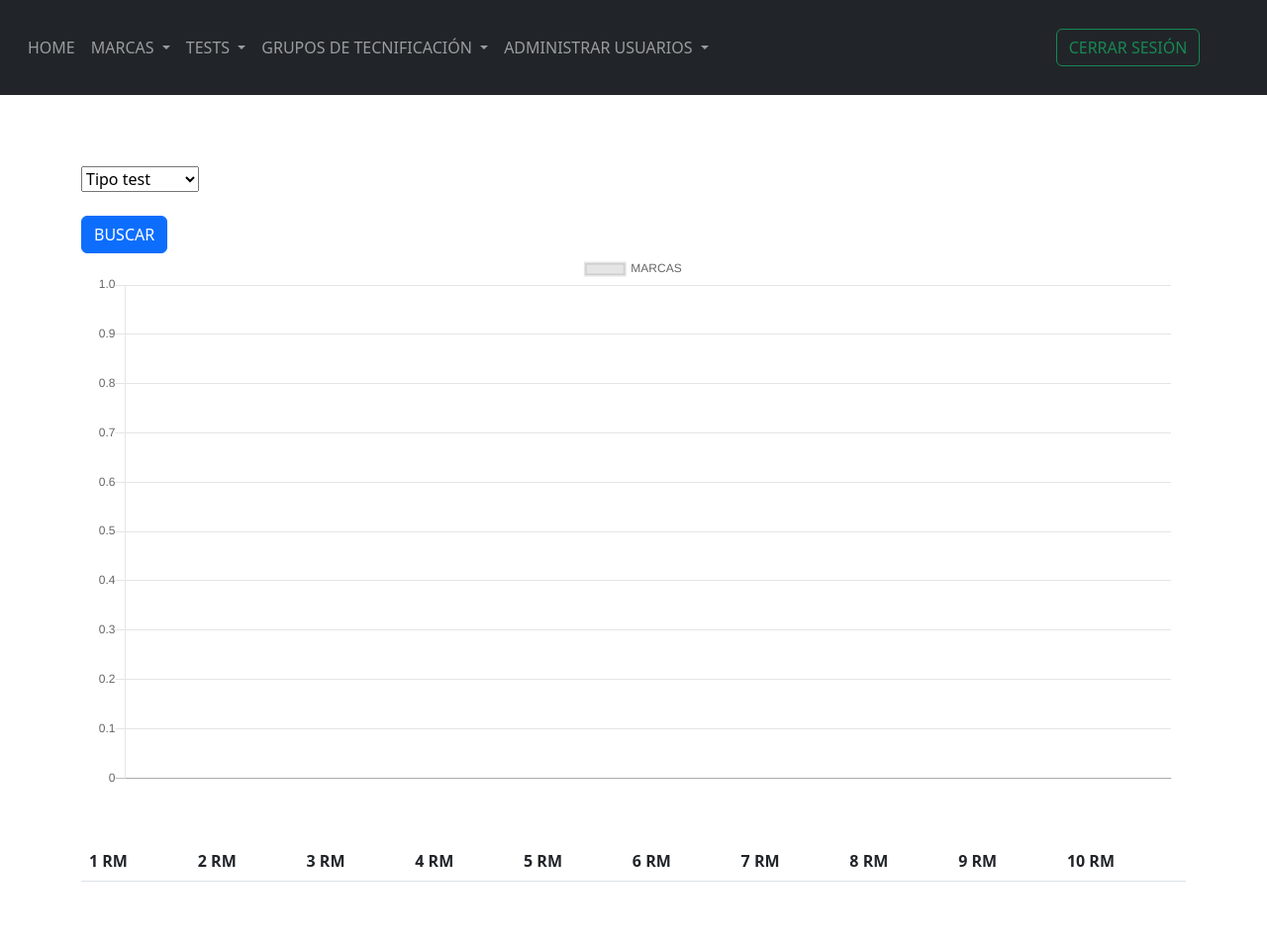
After one commit to carlosgutfer/web_atletismo, a Flask app: page /view_test_filter in a window 1280 px wide. The commit adds this page. Shown: the whole page at 99% size. Run offline with Flask 2, Linux system fonts and the light colour scheme; a user stored in the database is signed in; lists and menus that the app fills with data are empty; some libraries are stand-ins or nearby versions.

Commit message:
Add filter test

```diff
--- a/webside/templates/base.html
+++ b/webside/templates/base.html
@@ -53,7 +53,7 @@
             <div class="dropdown-menu" aria-labelledby="navbarDropdown">
               <a class="dropdown-item" href="/insert_test">INSERTAR NUEVA MARCA DE TEST</a>
               <a class="dropdown-item" href="/view_all_test">CONSULTAR TEST</a>
-              <a class="dropdown-item" href="">CONSULTAR MARCAS POR TEST</a>
+              <a class="dropdown-item" href="/view_test_filter">CONSULTAR MARCAS POR TEST</a>
               <a class="dropdown-item" href="">ELIMINAR MARCA DE TEST</a>
             </div>
           </li>
--- /dev/null
+++ b/webside/templates/view_test_filter.html
@@ -0,0 +1,77 @@
+{% extends "base.html" %}{% block title %}{% endblock %} {% block content%}
+<html>
+    <body>
+        <form method="POST">
+           <fieldset id="main">
+                   <br>
+                   <div class="form-group">
+                   <br><br>
+                   <select id = "tipo_test" name  = "tipo_test"   >
+                       <option>Tipo test</option>
+                       <option>Pectoral</option>
+                       <option>Sentadilla</option>
+                       <option>Peso muerto</option>
+                       <option>Cargada</option>
+                       <option>Arrancada</option>
+                       <option>Salto vertical</option>
+                   </select>
+                   <br>
+                   <br>
+                   <button class="btn btn-primary" >BUSCAR</button>
+                   </div>
+       </form>
+       <div class="container">
+            <canvas id="lineChart"  > </canvas>
+        </div>
+        <br><br>
+        <table class="table " >
+            <thead class="thead-light">
+              <tr>
+                <th>1 RM</th>
+                <th>2 RM</th>
+                <th>3 RM</th>
+                <th>4 RM</th>
+                <th>5 RM</th>
+                <th>6 RM</th>
+                <th>7 RM</th>
+                <th>8 RM</th>
+                <th>9 RM</th>
+                <th>10 RM</th>
+              </tr>
+            </thead>
+            <tbody>
+              <tr>
+                {% for x in maximo %}
+                  <td>{{x}} </td>
+                {% endfor %}
+              </tr>
+            </tbody>
+            </table>
+            <br><br>
+    </body>
+<script>
+
+        var ctx = document.getElementById("lineChart").getContext("2d");
+        var lineChart = new Chart(ctx, {
+            type: "line",
+            data:
+            {
+                labels:{{date | safe}},
+                datasets: [
+                    {
+                        label: "MARCAS",
+                        data: {{time | safe}},
+                        fill: false,
+                        borderCOlor: "rgb(75, 192, 192)",
+                        lineTension: 0.1
+                    }
+                ]
+            },
+            options:
+            {
+                Responsive: false
+            }
+        });
+
+</script>
+{% endblock %}
--- a/webside/views.py
+++ b/webside/views.py
@@ -3,12 +3,26 @@ from flask import Blueprint, render_template, request, flash, redirect, url_for,
 from flask_login import login_user, login_required, logout_user, current_user
 import numpy as np
 from werkzeug.security import generate_password_hash, check_password_hash
-
 from .models.User import User_register, Marca, Technification, Notes, test
 from . import db
 
 
 views = Blueprint('views', __name__)
+
+def calculate_rm(max):
+    rm = []
+    rm.append(max)
+    rm.append(round(max * 0.95))
+    rm.append(round(max * 0.90))
+    rm.append(round(max * 0.86))
+    rm.append(round(max * 0.82))
+    rm.append(round(max * 0.78))
+    rm.append(round(max * 0.74))
+    rm.append(round(max * 0.70))
+    rm.append(round(max * 0.65))
+    rm.append(round(max * 0.61))
+    return rm
+
 
 @views.route('/', methods=['POST','GET'])
 def home():
@@ -123,6 +137,7 @@ def delete_mark():
     return render_template("delete_marks.html", User_register=current_user, marks = False)
 
 @views.route('/sing_up', methods=['POST', 'GET'])
+@login_required
 def sign_up():
     if request.method == 'POST':
         name = request.form.get('firstName')
@@ -144,7 +159,6 @@ def sign_up():
 def logout():
     logout_user()
     return redirect(url_for('views.home'))
-
 
 @views.route('/insert_test', methods=['POST', 'GET'])
 @login_required
@@ -168,8 +182,6 @@ def view_all_test():
             return render_template("view_all_test.html", User_register=current_user, marks = all_marks)
     all_marks = test.query.filter_by(user_id = current_user.id).all()
     return render_template("view_all_test.html", User_register=current_user, marks = all_marks)
-
-
 
 @views.route('/view_all')
 @login_required
@@ -233,3 +245,19 @@ def delete_technification_member():
             db.session.delete(group)
             db.session.commit()
     return render_template("delete_technification_member.html",  User_register=current_user , all_user = data)
+
+@views.route('/view_test_filter', methods=['POST','GET'])
+@login_required
+def view_test_filter():
+    if request.method == 'POST':
+        if current_user.admin and request.form.get('cod_usuario') != None:
+            id = request.form.get('cod_usuario')
+        else:
+            id = current_user.id
+        tipo_test = request.form.get('tipo_test')
+        all_marks =  test.query.with_entities(test.date, test.mark, test.repeticiones).filter_by(user_id = id, test_name = tipo_test).order_by(test.date.asc()).all()
+        date = [row[0].strftime("%d/%m/%Y") for row in all_marks]
+        time = [(row[1] / (1.0278 - 0.0278 + row[2])) for row in all_marks]
+        maximo = calculate_rm(max(time))
+        return render_template("view_test_filter.html", User_register=current_user, date = date, time = time, maximo = maximo)
+    return render_template("view_test_filter.html", User_register=current_user, date = [], time = [])
```
Also changed, not shown: webside/database.db.
